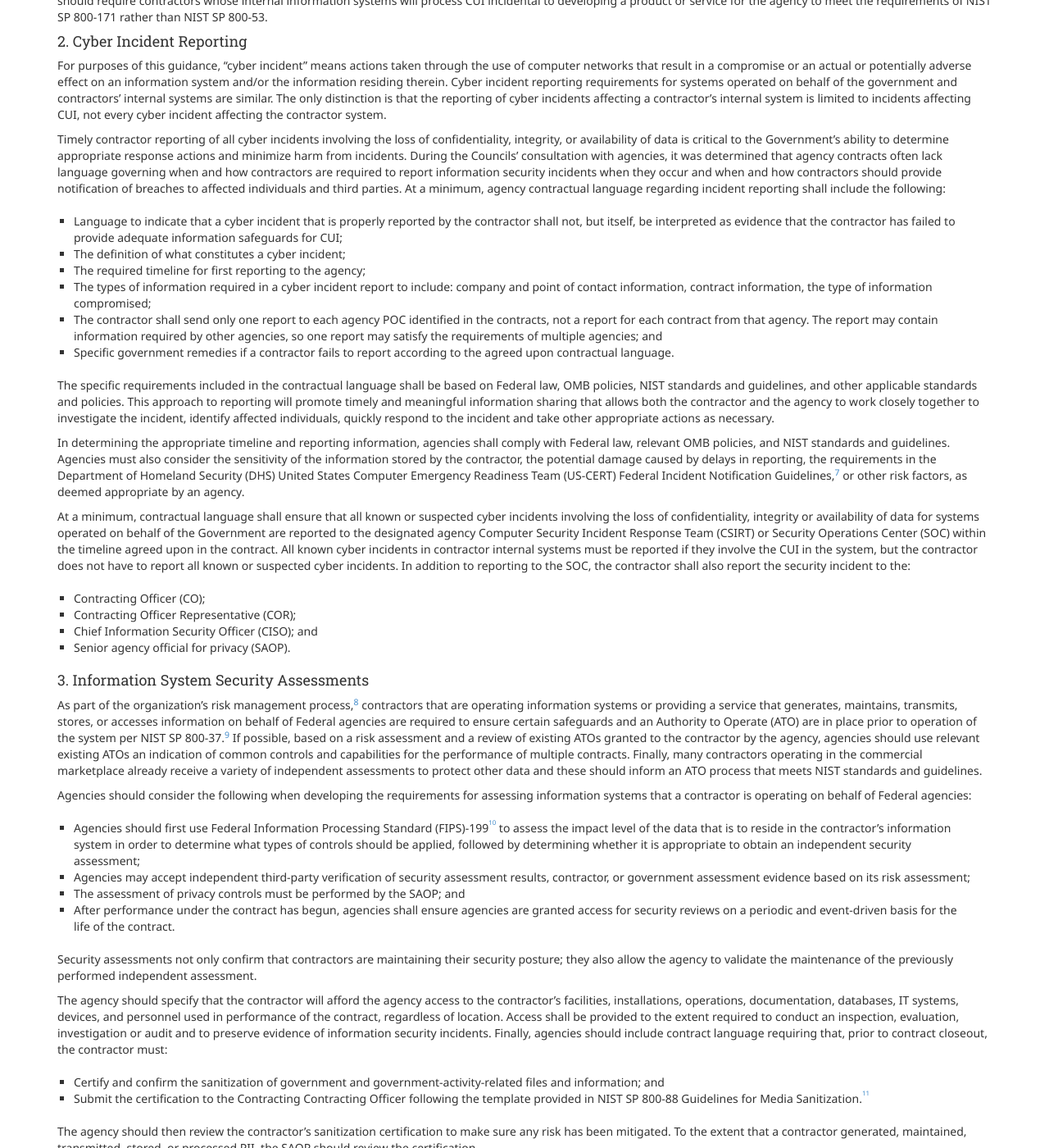
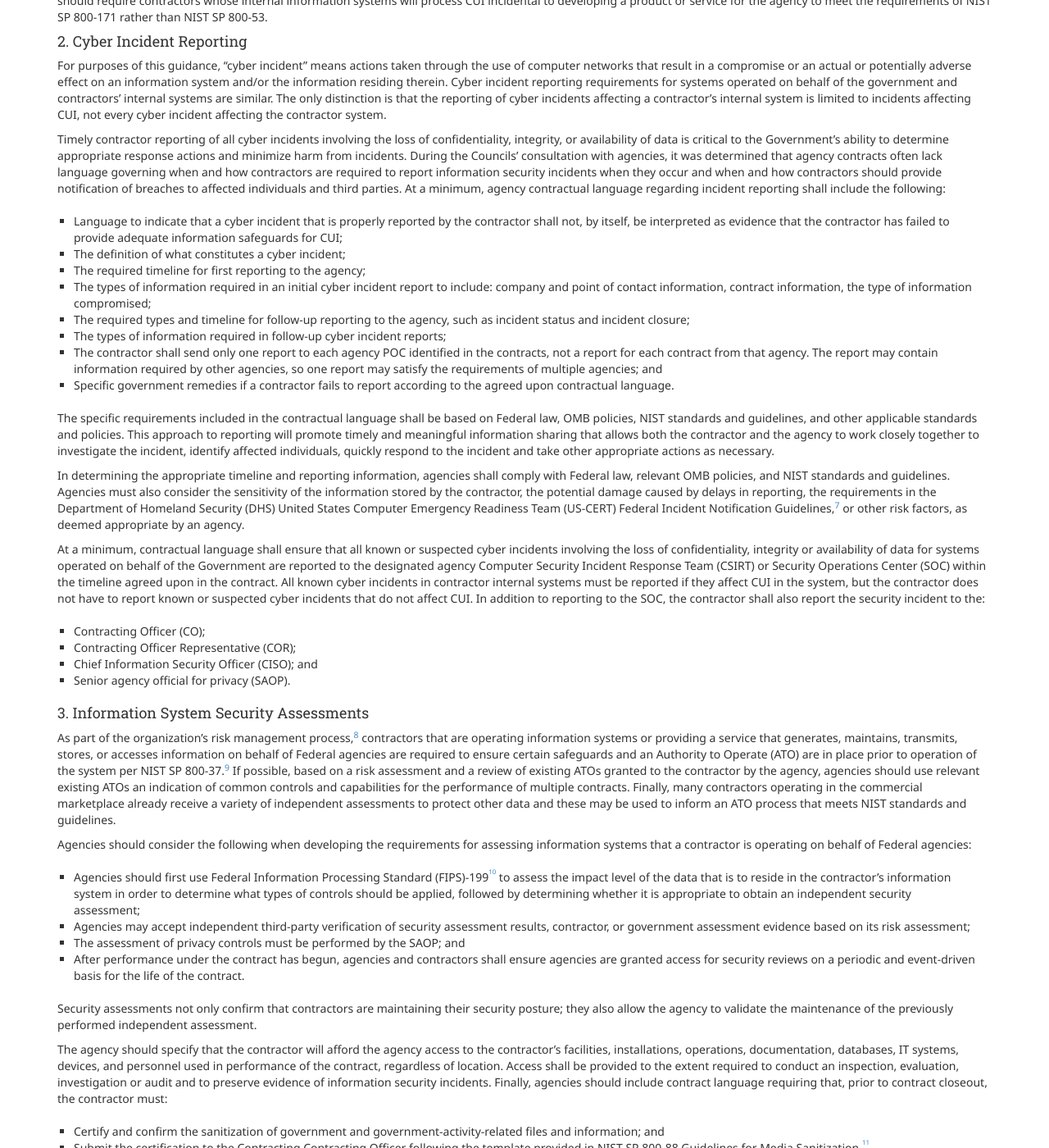
Before and after one commit to WhiteHouse/cyber-acquisitions, a Jekyll site: the page built from index.md, in a window 1280 px wide and 1400 px high, scrolled down 3894 px. Shown: the whole window at 82% size. Built offline with Jekyll 4.4.1, drawn with Linux system fonts in a browser that asks for light colours; some of the changed text lies outside the part shown.

Commit message:
Update index.md

```diff
--- a/index.md
+++ b/index.md
@@ -117,10 +117,12 @@ For purposes of this guidance, “cyber incident” means actions taken through
 
 Timely contractor reporting of all cyber incidents involving the loss of confidentiality, integrity, or availability of data is critical to the Government’s ability to determine appropriate response actions and minimize harm from incidents.  During the Councils’ consultation with agencies, it was determined that agency contracts often lack language governing when and how contractors are required to report information security incidents when they occur and when and how contractors should provide notification of breaches to affected individuals and third parties.  At a minimum, agency contractual language regarding incident reporting shall include the following:
 
- * Language to indicate that a cyber incident that is properly reported by the contractor shall not, but itself, be interpreted as evidence that the contractor has failed to provide adequate information safeguards for CUI;
+ * Language to indicate that a cyber incident that is properly reported by the contractor shall not, by itself, be interpreted as evidence that the contractor has failed to provide adequate information safeguards for CUI;
  * The definition of what constitutes a cyber incident;
  * The required timeline for first reporting to the agency;
- * The types of information required in a cyber incident report to include: company and point of contact information, contract information, the type of information compromised;
+ * The types of information required in an initial cyber incident report to include: company and point of contact information, contract information, the type of information compromised;
+ * The required types and timeline for follow-up reporting to the agency, such as incident status and incident closure;
+ * The types of information required in follow-up cyber incident reports;
  * The contractor shall send only one report to each agency POC identified in the contracts, not a report for each contract from that agency. The report may contain information required by other agencies, so one report may satisfy the requirements of multiple agencies; and
  * Specific government remedies if a contractor fails to report according to the agreed upon contractual language.
 
@@ -128,7 +130,7 @@ The specific requirements included in the contractual language shall be based on
 
 In determining the appropriate timeline and reporting information, agencies shall comply with Federal law, relevant OMB policies, and NIST standards and guidelines.  Agencies must also consider the sensitivity of the information stored by the contractor, the potential damage caused by delays in reporting, the requirements in the Department of Homeland Security (DHS) United States Computer Emergency Readiness Team (US-CERT) Federal Incident Notification Guidelines,[^7] or other risk factors, as deemed appropriate by an agency.
 
-At a minimum, contractual language shall ensure that all known or suspected cyber incidents involving the loss of confidentiality, integrity or availability of data for systems operated on behalf of the Government are reported to the designated agency Computer Security Incident Response Team (CSIRT) or Security Operations Center (SOC) within the timeline agreed upon in the contract. All known cyber incidents in contractor internal systems must be reported if they involve the CUI in the system, but the contractor does not have to report all known or suspected cyber incidents.  In addition to reporting to the SOC, the contractor shall also report the security incident to the:
+At a minimum, contractual language shall ensure that all known or suspected cyber incidents involving the loss of confidentiality, integrity or availability of data for systems operated on behalf of the Government are reported to the designated agency Computer Security Incident Response Team (CSIRT) or Security Operations Center (SOC) within the timeline agreed upon in the contract. All known cyber incidents in contractor internal systems must be reported if they affect CUI in the system, but the contractor does not have to report known or suspected cyber incidents that do not affect CUI.  In addition to reporting to the SOC, the contractor shall also report the security incident to the:
 
  * Contracting Officer (CO);
  * Contracting Officer Representative (COR);
@@ -136,14 +138,14 @@ At a minimum, contractual language shall ensure that all known or suspected cybe
  * Senior agency official for privacy (SAOP).
 
 #### 3.  Information System Security Assessments
-As part of the organization’s risk management process,[^8] contractors that are operating information systems or providing a service that generates, maintains, transmits, stores, or accesses information on behalf of Federal agencies are required to ensure certain safeguards and an Authority to Operate (ATO) are in place prior to operation of the system per NIST SP 800-37.[^9] If possible, based on a risk assessment and a review of existing ATOs granted to the contractor by the agency, agencies should use relevant existing ATOs an indication of common controls and capabilities for the performance of multiple contracts. Finally, many contractors operating in the commercial marketplace already receive a variety of independent assessments to protect other data and these should inform an ATO process that meets NIST standards and guidelines.
+As part of the organization’s risk management process,[^8] contractors that are operating information systems or providing a service that generates, maintains, transmits, stores, or accesses information on behalf of Federal agencies are required to ensure certain safeguards and an Authority to Operate (ATO) are in place prior to operation of the system per NIST SP 800-37.[^9] If possible, based on a risk assessment and a review of existing ATOs granted to the contractor by the agency, agencies should use relevant existing ATOs an indication of common controls and capabilities for the performance of multiple contracts. Finally, many contractors operating in the commercial marketplace already receive a variety of independent assessments to protect other data and these may be used to inform an ATO process that meets NIST standards and guidelines.
 
 Agencies should consider the following when developing the requirements for assessing information systems that a contractor is operating on behalf of Federal agencies:
 
  * Agencies should first use Federal Information Processing Standard (FIPS)-199[^10] to assess the impact level of the data that is to reside in the contractor’s information system in order to determine what types of controls should be applied, followed by determining whether it is appropriate to obtain an independent security assessment;
  * Agencies may accept independent third-party verification of security assessment results, contractor, or government assessment evidence based on its risk assessment;
  * The assessment of privacy controls must be performed by the SAOP; and
- * After performance under the contract has begun, agencies shall ensure agencies are granted access for security reviews on a periodic and event-driven basis for the life of the contract.
+ * After performance under the contract has begun, agencies and contractors shall ensure agencies are granted access for security reviews on a periodic and event-driven basis for the life of the contract.
 
 Security assessments not only confirm that contractors are maintaining their security posture; they also allow the agency to validate the maintenance of the previously performed independent assessment.
 
@@ -154,7 +156,7 @@ The agency should specify that the contractor will afford the agency access to t
 
 The agency should then review the contractor’s sanitization certification to make sure any risk has been mitigated.  To the extent that a contractor generated, maintained, transmitted, stored, or processed PII, the SAOP should review the certification.
 
-Agencies should identify in the contract solicitation how they expect the contractor to demonstrate in its proposal that it meets the requirements of NIST SP 800-171, including the security assessment for contractor internal systems. This can range, depending upon the impact level of the information at risk, from simple attestation of compliance to detailed description of the system’s security architecture, controls, and provision of supporting test data.
+In contract solicitations for services that could be met through the use of a contractor's internal system, agencies should identify how they expect the contractor to demonstrate in its proposal that it meets the requirements of NIST SP 800-171, including the security assessment for contractor internal systems. This can range, depending upon the impact level of the information at risk, from simple attestation of compliance to detailed description of the system’s security architecture, controls, and provision of supporting test data.
 
 #### 4.  Information Security Continuous Monitoring
 Due to the increase and complexity of information security incidents, and the need to react quickly, the Federal Government has prioritized Information Security Continuous Monitoring (ISCM), an initiative identified in NIST SP 800-53 and OMB Memorandum M-14-03.[^12]  ISCM is defined in NIST SP 800-137[^13]  “as maintaining ongoing awareness of information security, vulnerabilities, and threats to support organizational risk management decisions” but is not limited to a specific program or technology. To assist agencies in establishing ISCM capabilities quickly, the DHS has created the Continuous Diagnostics and Mitigation (CDM) program and much of the information reported under ISCM is required under existing OMB guidance.  If the agency determines that providing the DHS CDM capabilities to a contractor operating information systems on behalf of the Government is not feasible, the contract must ensure that at a minimum:
```
